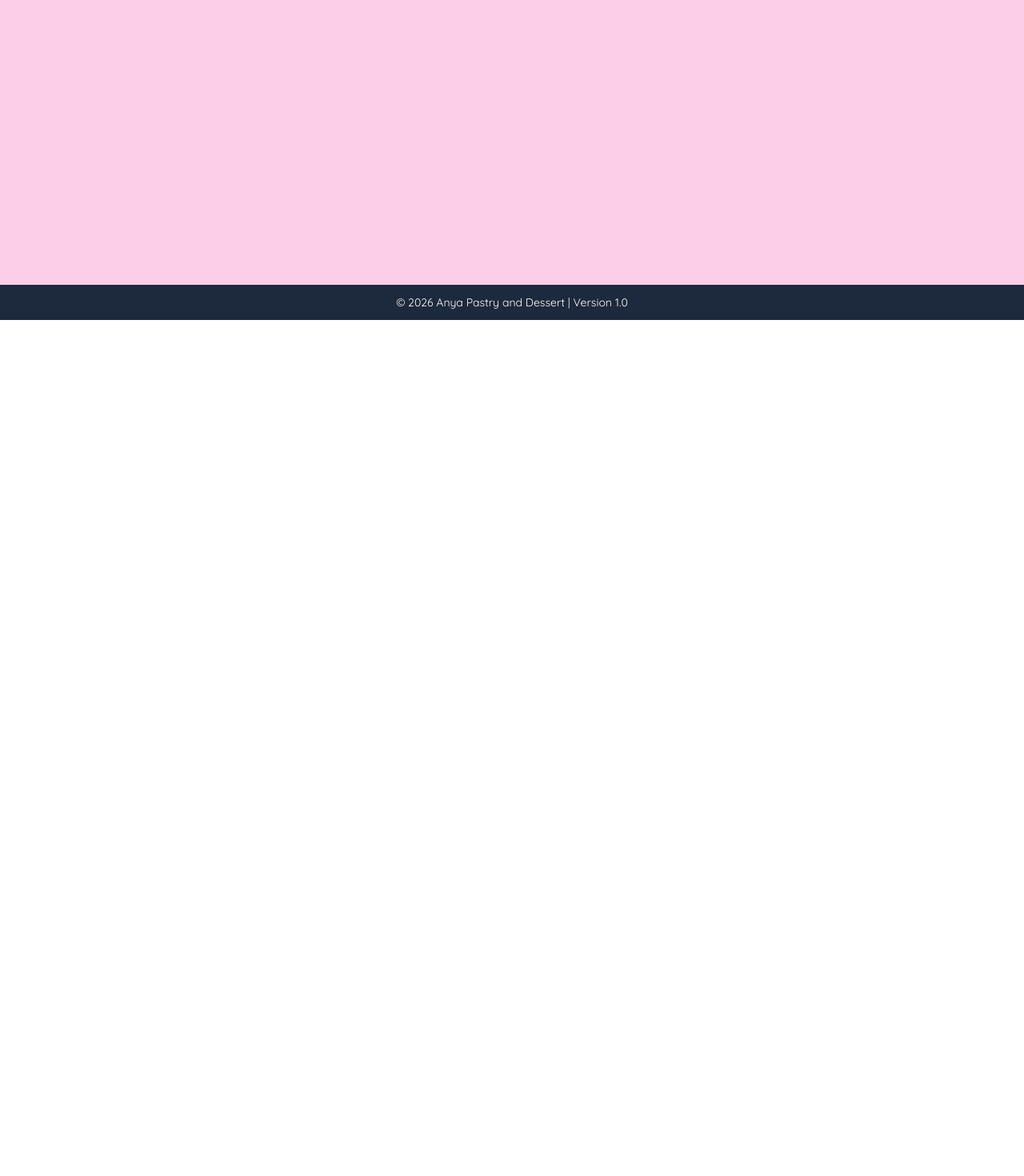
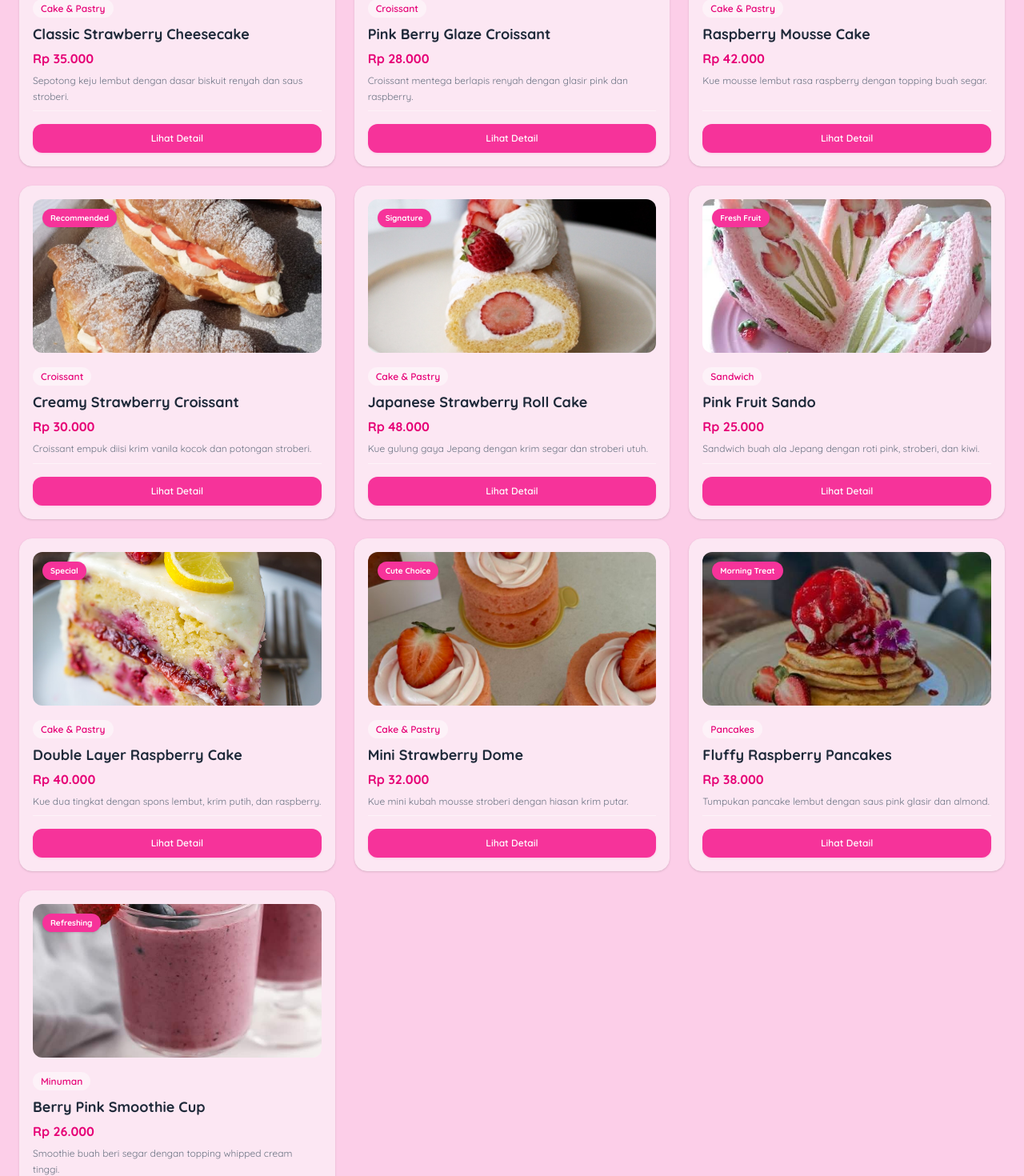
Before and after one commit to Anya-Kadek/AnyaShop, a React (Vite) app: page / in a window 1280 px wide. Shown: the part 400-1870 px from the top of the page at 80% size. Before the commit the page ends 800 px from the top, so only its background shows below. Built offline with nearby package versions, Linux system fonts and the light colour scheme.

Commit message:
feat: finalize ProductCard component and dashboard structure

```diff
--- a/src/pages/frontpages/Dashboard.jsx
+++ b/src/pages/frontpages/Dashboard.jsx
@@ -1,10 +1,98 @@
 import React from 'react';
-import { Link } from 'react-router-dom';
-import ProductCard from '../../components/ProductCard'; // Import komponen baru
+import ProductCard from '../../components/ProductCard';
 
 export default function Dashboard() {
   const pastryProducts = [
-    // ... (data array 10 kue milikmu tetap sama di sini) ...
+    {
+      id: 1,
+      name: "Classic Strawberry Cheesecake",
+      category: "Cake & Pastry",
+      price: "Rp 35.000",
+      desc: "Sepotong keju lembut dengan dasar biskuit renyah dan saus stroberi.",
+      badge: "Best Seller",
+      image: "/images/Classic Strawberry Cheesecake.png"
+    },
+    {
+      id: 2,
+      name: "Pink Berry Glaze Croissant",
+      category: "Croissant",
+      price: "Rp 28.000",
+      desc: "Croissant mentega berlapis renyah dengan glasir pink dan raspberry.",
+      badge: "New",
+      image: "/images/Pink Berry Glaze Croissant.jpeg"
+    },
+    {
+      id: 3,
+      name: "Raspberry Mousse Cake",
+      category: "Cake & Pastry",
+      price: "Rp 42.000",
+      desc: "Kue mousse lembut rasa raspberry dengan topping buah segar.",
+      badge: "Favorite",
+      image: "/images/Raspberry Mousse Cake.jpg"
+    },
+    {
+      id: 4,
+      name: "Creamy Strawberry Croissant",
+      category: "Croissant",
+      price: "Rp 30.000",
+      desc: "Croissant empuk diisi krim vanila kocok dan potongan stroberi.",
+      badge: "Recommended",
+      image: "/images/Creamy Strawberry Croissant.png"
+    },
+    {
+      id: 5,
+      name: "Japanese Strawberry Roll Cake",
+      category: "Cake & Pastry",
+      price: "Rp 48.000",
+      desc: "Kue gulung gaya Jepang dengan krim segar dan stroberi utuh.",
+      badge: "Signature",
+      image: "/images/Japanese Strawberry Roll Cake.jpg"
+    },
+    {
+      id: 6,
+      name: "Pink Fruit Sando",
+      category: "Sandwich",
+      price: "Rp 25.000",
+      desc: "Sandwich buah ala Jepang dengan roti pink, stroberi, dan kiwi.",
+      badge: "Fresh Fruit",
+      image: "/images/Pink Fruit Sando.jpeg"
+    },
+    {
+      id: 7,
+      name: "Double Layer Raspberry Cake",
+      category: "Cake & Pastry",
+      price: "Rp 40.000",
+      desc: "Kue dua tingkat dengan spons lembut, krim putih, dan raspberry.",
+      badge: "Special",
+      image: "/images/Double Layer Raspberry Cake.jpg"
+    },
+    {
+      id: 8,
+      name: "Mini Strawberry Dome",
+      category: "Cake & Pastry",
+      price: "Rp 32.000",
+      desc: "Kue mini kubah mousse stroberi dengan hiasan krim putar.",
+      badge: "Cute Choice",
+      image: "/images/Mini Strawberry Dome.jpeg"
+    },
+    {
+      id: 9,
+      name: "Fluffy Raspberry Pancakes",
+      category: "Pancakes",
+      price: "Rp 38.000",
+      desc: "Tumpukan pancake lembut dengan saus pink glasir dan almond.",
+      badge: "Morning Treat",
+      image: "/images/Fluffy Raspberry Pancakes.jpeg"
+    },
+    {
+      id: 10,
+      name: "Berry Pink Smoothie Cup",
+      category: "Minuman",
+      price: "Rp 26.000",
+      desc: "Smoothie buah beri segar dengan topping whipped cream tinggi.",
+      badge: "Refreshing",
+      image: "/images/Berry Pink Smoothie Cup.jpg"
+    }
   ];
 
   return (
@@ -14,10 +102,9 @@ export default function Dashboard() {
         <p className="text-gray-600">Pilihan menu kue, roti, dan minuman segar buatan tangan setiap hari.</p>
       </div>
 
-      {/* Grid Layout Responsif */}
+      {/* Grid Layout Responsif yang merender komponen ProductCard */}
       <div className="grid grid-cols-1 sm:grid-cols-2 md:grid-cols-3 gap-6">
         {pastryProducts.map((product) => (
-          // Mengirim data product sebagai props ke komponen ProductCard
           <ProductCard key={product.id} product={product} />
         ))}
       </div>
```
